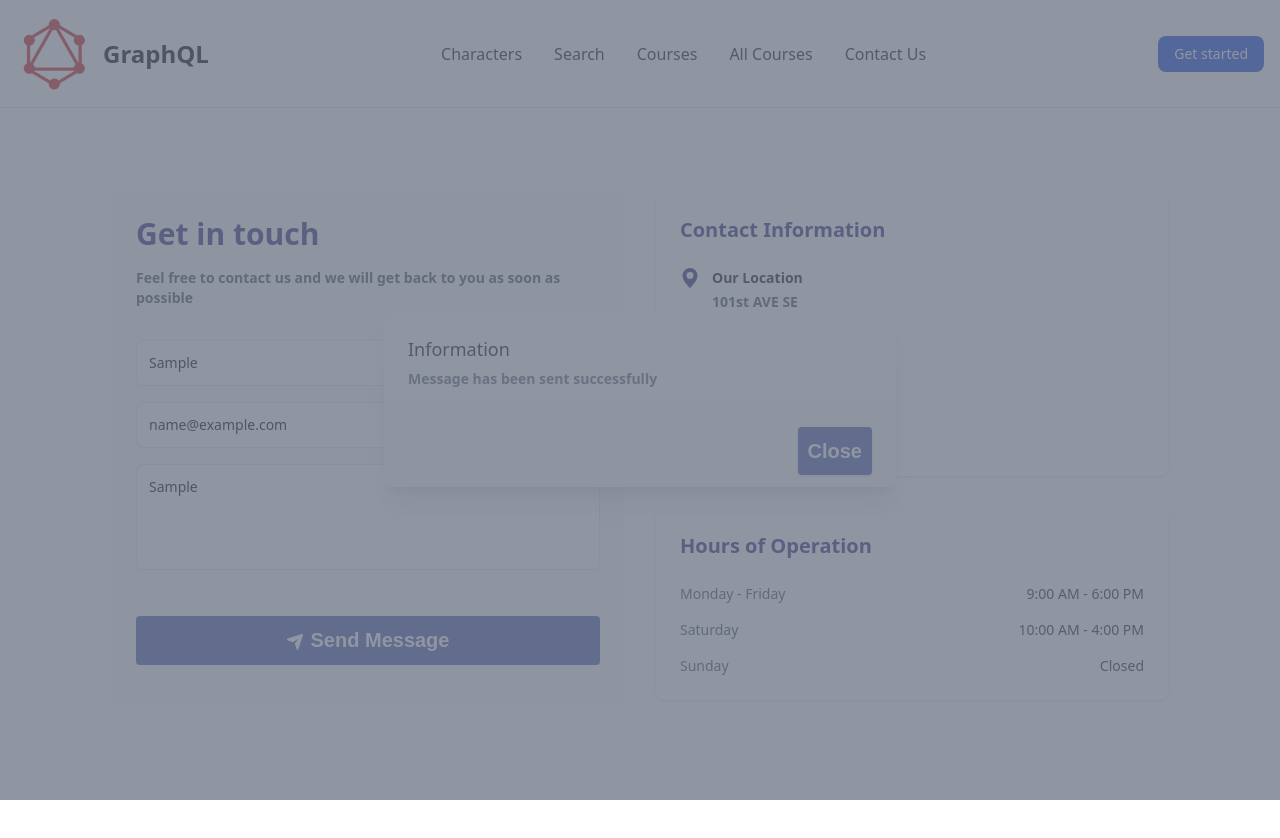
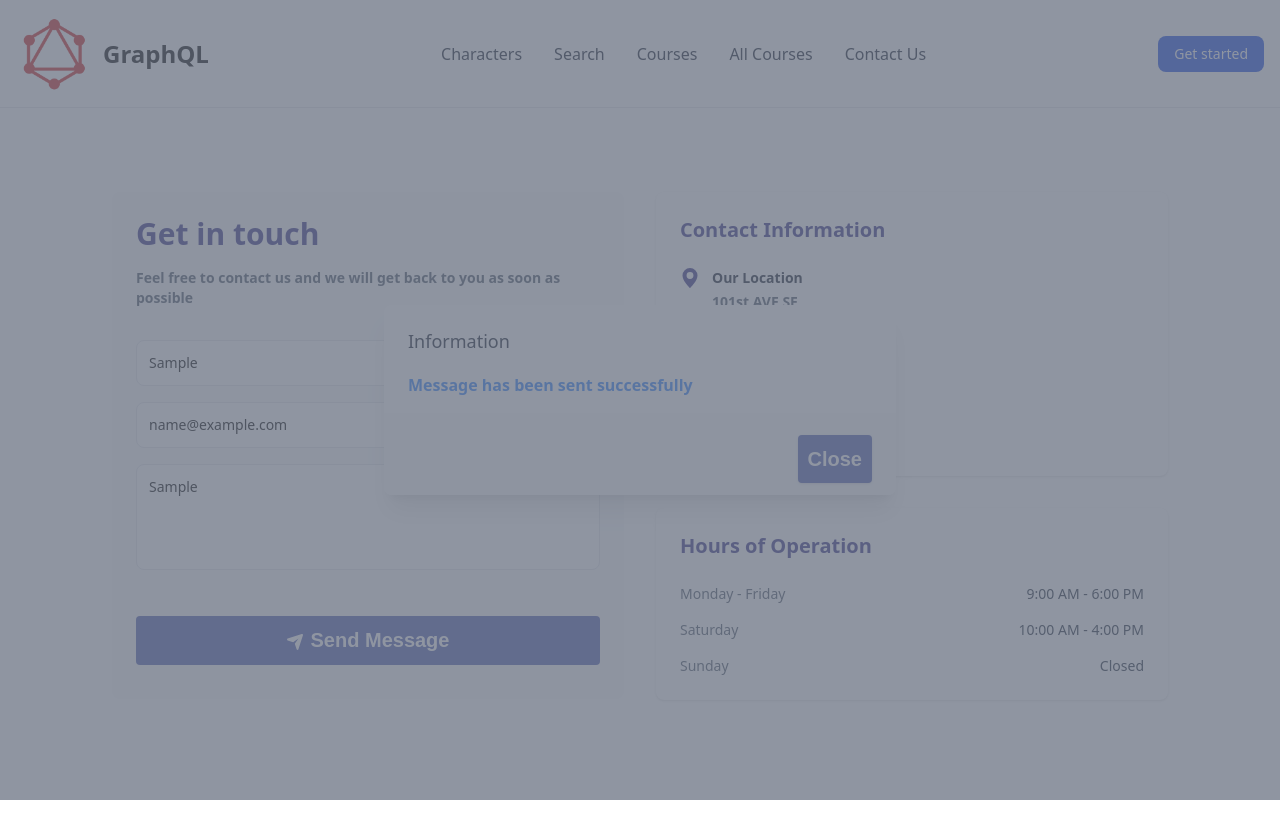
Before and after one commit to mkr22013/REACT-GQL, a React (Vite) app: page /contactus in a window 1280 px wide. Both pictures are taken after typing "Sample", "name@example.com", "Sample" into the empty fields and a click on the button "Send Message". Shown: the top 838 px of the page. Built offline with nearby package versions, Linux system fonts and the light colour scheme.

Commit message:
popup change

```diff
--- a/src/pages/Popup/Popup.jsx
+++ b/src/pages/Popup/Popup.jsx
@@ -53,7 +53,7 @@ function SuccessModal(props) {
             Information
           </h3>
           <div className="mt-2">
-            <p className="text-sm text-gray-500">{props.message}</p>
+            <p className="text-m text-blue-500 mt-5">{props.message}</p>
           </div>
         </div>
         <div className="bg-gray-50 px-4 py-3 sm:px-6 sm:flex sm:flex-row-reverse">
```
